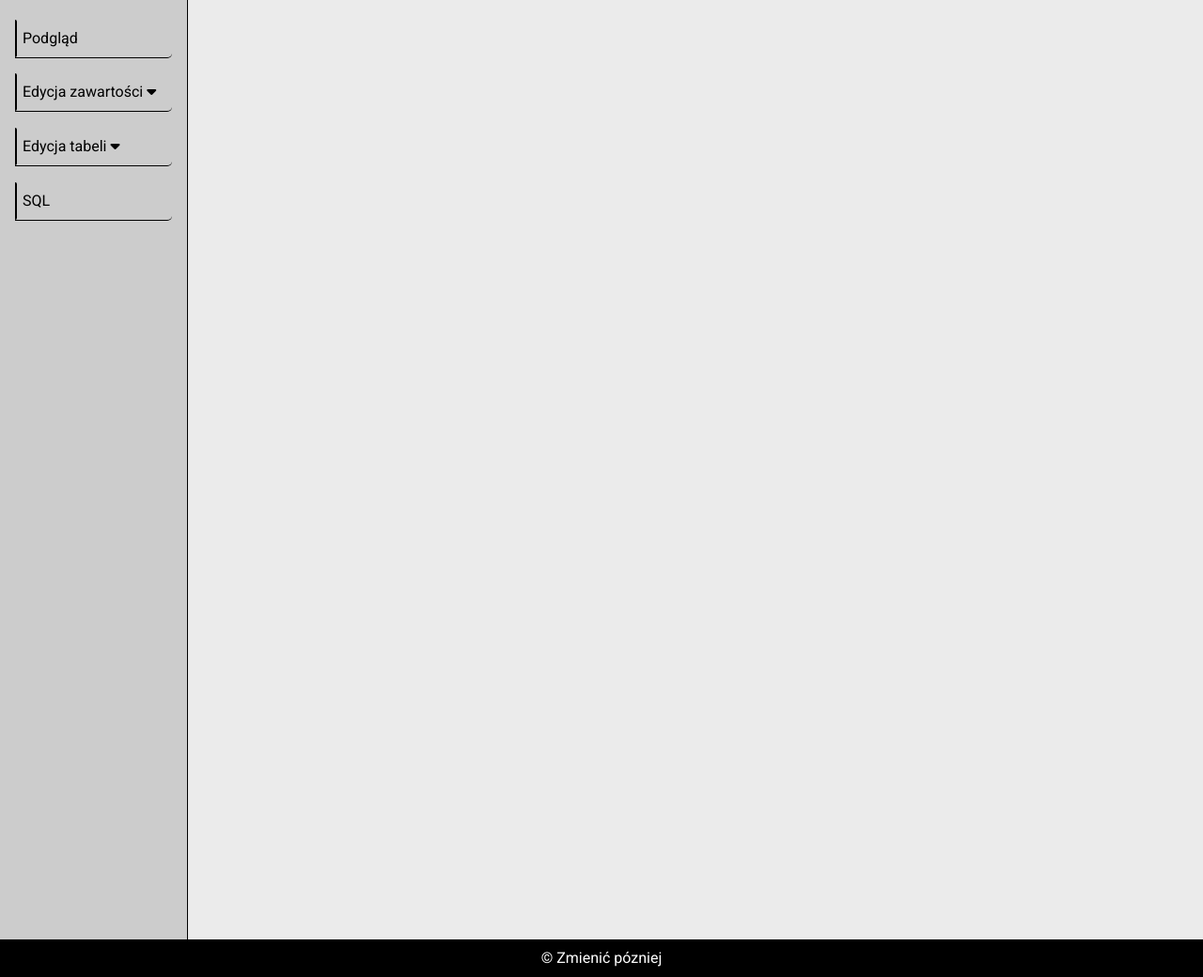
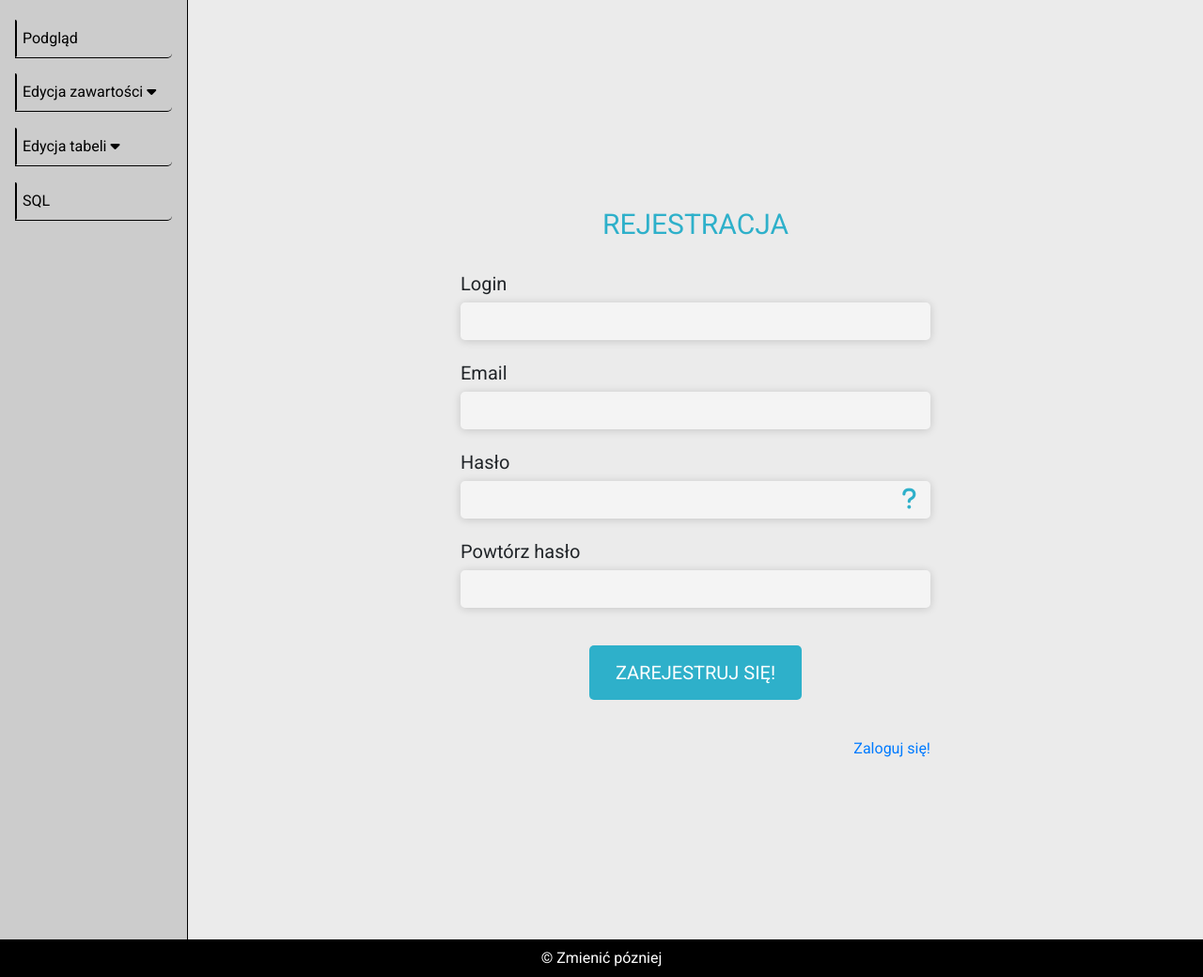
Before and after one commit to Mavannkas/phpProject, a PHP site: page /panel/register.html in a window 1280 px wide. Shown: the part 60-1100 px from the top of the page at 94% size. Run offline with PHP 8.4, Linux system fonts and the light colour scheme; some libraries are stand-ins or nearby versions.

Commit message:
create register form with validation

```diff
--- a/site/css/mian.css
+++ b/site/css/mian.css
@@ -688,12 +688,10 @@ header .header-text {
   border: none;
   border-radius: 5px;
   overflow: hidden;
-  z-index: 1031;
 }
 
 #contact div > button:hover::after {
   background-color: #238396;
-  z-index: 1033;
 }
 
 footer {
--- a/site/css/panel.css
+++ b/site/css/panel.css
@@ -14,6 +14,54 @@ body {
   font-family: 'Roboto', sans-serif;
   font-size: 1.6rem;
   background: #ebebeb;
+}
+
+.title {
+  margin: 1em 0;
+  color: #2eb0ca;
+  text-transform: uppercase;
+  text-align: center;
+  font-size: 3rem;
+}
+
+.secondary-btn {
+  position: relative;
+  text-transform: uppercase;
+  min-width: 110px;
+  padding: .7em 1.4em;
+  margin: 1em 0;
+  font-size: 1.6rem;
+  color: white;
+  background-color: #2eb0ca;
+  border: none;
+  border-radius: 5px;
+  overflow: hidden;
+  z-index: 0;
+}
+
+.secondary-btn::after {
+  position: absolute;
+  top: 0;
+  left: 0;
+  display: block;
+  width: 100%;
+  height: 100%;
+  -webkit-transform: scaleX(0);
+          transform: scaleX(0);
+  -webkit-transform-origin: top right;
+          transform-origin: top right;
+  -webkit-transition: .5s;
+  transition: .5s;
+  content: '';
+  z-index: -1;
+}
+
+.secondary-btn:hover::after {
+  -webkit-transform-origin: bottom left;
+          transform-origin: bottom left;
+  -webkit-transform: scaleX(1);
+          transform: scaleX(1);
+  background-color: #238396;
 }
 
 .show {
@@ -204,6 +252,79 @@ body {
   padding-left: 1em;
 }
 
+main {
+  display: -webkit-box;
+  display: -ms-flexbox;
+  display: flex;
+}
+
+main section {
+  width: 100%;
+  display: -webkit-box;
+  display: -ms-flexbox;
+  display: flex;
+  -webkit-box-align: center;
+      -ms-flex-align: center;
+          align-items: center;
+  -webkit-box-pack: center;
+      -ms-flex-pack: center;
+          justify-content: center;
+}
+
+.form {
+  position: relative;
+  width: 500px;
+}
+
+.form__body {
+  margin: 0 auto;
+}
+
+.form__body label {
+  display: block;
+  margin-top: 1em;
+  font-size: 2rem;
+}
+
+.form__body input {
+  width: 100%;
+  padding: 0.5em;
+  margin-bottom: 0em;
+  border: none;
+  background: rgba(255, 255, 255, 0.452);
+  -webkit-box-shadow: 0 1px 10px 0 rgba(0, 0, 0, 0.164);
+          box-shadow: 0 1px 10px 0 rgba(0, 0, 0, 0.164);
+  border-radius: 5px;
+}
+
+.form__body .form__input-box {
+  position: relative;
+}
+
+.form__body .form__input-box i {
+  position: absolute;
+  right: 15px;
+  bottom: 8px;
+  font-size: 2.5rem;
+  color: #2eb0ca;
+}
+
+.form__body button {
+  display: block;
+  margin: 2em auto;
+  font-size: 2rem;
+}
+
+.form__body .error {
+  margin-top: 1em;
+  color: red;
+}
+
+.form__footer {
+  display: block;
+  text-align: right;
+}
+
 footer {
   width: 100%;
   text-align: center;
--- /dev/null
+++ b/site/js/reg.js
@@ -0,0 +1,61 @@
+const regMain=()=>{
+    const btn = document.querySelector(".form button");
+    const login = document.querySelector("#login");
+    const mail = document.querySelector("#mail");
+    const password = document.querySelector("#password");
+    const passTest = document.querySelector("#pass-test");
+    const err=document.querySelector(".error");
+
+    const colorReset=()=>{
+        login.style.backgroundColor="";
+        mail.style.backgroundColor="";
+        password.style.backgroundColor="";
+        passTest.style.backgroundColor="";
+    }
+    //#ff9797
+    //#3be03b
+    btn.addEventListener('click',()=>{
+        const red='#ff9797',
+            green='#7efb7e';
+        colorReset();
+        let message='';
+        // if(login.value && checkLogin(login.value)){
+        //     login.style.backgroundColor=red;
+        //     message+="Login zajęty lub pusty\n";
+        // }else{
+        //     login.style.backgroundColor=green;
+        // }
+
+        if(!mail.value || !(/^[\w-\.]+@([\w-]+\.)+[\w-]{2,4}$/.test(mail.value))){
+            mail.style.backgroundColor=red;
+            message+="błędny mail\n";
+        }else{
+            mail.style.backgroundColor=green;
+        }
+
+        if(!passTest.value || !password.value || password.value != passTest.value){
+            message+="hasła się różnią lub są puste\n";
+            passTest.style.backgroundColor=red;
+            password.style.backgroundColor=red;
+        }else{
+            if(!/^(?=.*[a-z])(?=.*[A-Z])(?=.*[0-9])(?=.*[!@#\$%\^&\*])(?=.{8,})/.test(password.value)){
+                message+="hasło nie spełnia wymagań dotyczących złożoności\n";
+                password.style.backgroundColor=red;
+            }else{
+                password.style.backgroundColor=green;
+            }
+        }
+        if(!message){
+            console.log(message)
+            document.querySelector('.form__body').submit();
+        }else{
+            err.innerText=message;
+        }
+    })
+
+}
+
+
+
+
+window.addEventListener('load', regMain);
--- a/site/panel/register.html
+++ b/site/panel/register.html
@@ -47,7 +47,33 @@
             </nav>
         </aside>
         <section>
-
+            <div class="form">
+                <h3 class="title">Rejestracja</h3>
+                <form action="#" class="form__body">
+                    <div class="form__input-box">
+                        <label for="login">Login</label>
+                        <input type="text" id="login" name="login" required>
+                    </div>
+                    <div class="form__input-box">
+                        <label for="mail">Email</label>
+                        <input type="email" id="mail" name="mail" required>
+                    </div>
+                    <div class="form__input-box">
+                        <label for="password">Hasło</label>
+                        <input type="password" id="password" name="password" required>
+                        <i type="button" class="fas fa-question" data-bs-toggle="tooltip" data-html="true" title="Minimum 8 znaków, co najmniej 1 znak specjalny, wielka litera i cyfra">
+                          </i>
+                    </div>
+                    <div class="form__input-box">
+                        <label for="pass-test">Powtórz hasło</label>
+                        <input type="password" id="pass-test" name="pass-test" required>
+                    </div>
+                    <p class="error"></p>
+                    <button type="button" class="secondary-btn">Zarejestruj się!</button>
+                </form>
+                <a href="login.html" class="form__footer">Zaloguj się!</a>
+            </div>
+            <script src="../js/reg.js"></script>
         </section>
     </main>
     <footer>
@@ -63,7 +89,7 @@
     src="https://code.jquery.com/jquery-3.5.1.min.js"
     integrity="sha256-9/aliU8dGd2tb6OSsuzixeV4y/faTqgFtohetphbbj0="
     crossorigin="anonymous"></script>
-      <script src="https://cdn.jsdelivr.net/npm/bootstrap@4.6.0/dist/js/bootstrap.bundle.min.js" integrity="sha384-Piv4xVNRyMGpqkS2by6br4gNJ7DXjqk09RmUpJ8jgGtD7zP9yug3goQfGII0yAns" crossorigin="anonymous"></script>
+    <script src="https://cdn.jsdelivr.net/npm/bootstrap@5.0.0-beta1/dist/js/bootstrap.bundle.min.js" integrity="sha384-ygbV9kiqUc6oa4msXn9868pTtWMgiQaeYH7/t7LECLbyPA2x65Kgf80OJFdroafW" crossorigin="anonymous"></script>
       <script src="../js/panel.js"> </script>
 </body>
 </html>
--- a/site/sass/mian.scss
+++ b/site/sass/mian.scss
@@ -107,7 +107,7 @@ body{
             }
         }
 
-    }
+}
 
 .secondary-btn{
     position: relative;
@@ -562,11 +562,11 @@ header{
         border: none;
         border-radius: 5px;
         overflow: hidden;
-        z-index: 1031;
+        // z-index: 1031;
         &:hover{
             &::after{
                 background-color: #238396;
-                z-index: 1033;
+                // z-index: 1033;
             }
         }
     }
--- a/site/sass/panel.scss
+++ b/site/sass/panel.scss
@@ -16,6 +16,53 @@ body{
     font-size: 1.6rem;
     background: $body-color;
     // background-color: $main-color;
+}
+
+.title{
+    margin: 1em 0;
+    color: $main-color;
+    text-transform: uppercase;
+    text-align: center;
+    font-size: 3rem;
+}
+
+.secondary-btn{
+    position: relative;
+    text-transform: uppercase;
+    min-width: 110px;
+    padding: .7em 1.4em;
+    margin: 1em 0;
+    font-size: 1.6rem;
+    color: white;
+    background-color: $main-color;
+    border: none;
+    border-radius: 5px;
+    overflow: hidden;
+    z-index: 0;
+
+    &::after{
+        position: absolute;
+        top: 0;
+        left: 0;
+        display: block;
+        width: 100%;
+        height: 100%;
+        transform: scaleX(0);
+        transform-origin: top right;
+        transition: .5s;
+        content: '';
+        z-index: -1;
+    }
+
+    &:hover{
+
+        &::after{
+            transform-origin: bottom left;
+            transform: scaleX(1);
+            background-color: #238396;
+        }
+    }
+
 }
 
 .show{
@@ -148,6 +195,69 @@ body{
         }
     }
 }
+//main
+main{
+    display: flex;
+
+    section{
+        width: 100%;
+        display: flex;
+        align-items: center;
+        justify-content: center;
+    }
+}
+
+//form-reg
+.form{
+    position: relative;
+    width: 500px;
+    &__body{
+        // width: 250px;
+        margin: 0 auto;
+        label{
+            display: block;
+            margin-top: 1em;
+            font-size: 2rem;
+        }
+        input{
+            width: 100%;
+            padding: 0.5em;
+            margin-bottom: 0em;
+            border:none;
+            background: rgba(255, 255, 255, 0.452);
+            box-shadow: 0 1px 10px 0 rgba(0, 0, 0, 0.164);
+            border-radius: 5px;
+        }
+        .form__input-box{
+            position: relative;
+
+            i{
+                position: absolute;
+                right: 15px;
+                bottom: 8px;
+                font-size: 2.5rem;
+                color: $main-color;
+            }
+        }
+
+        button{
+            display: block;
+            margin: 2em auto;
+            font-size: 2rem;
+        }
+
+        .error{
+            margin-top: 1em;
+            color: red;
+        }
+    }
+
+    &__footer{
+        display: block;
+        text-align: right;
+    }
+
+}
 //footer
 footer{
     width: 100%;
@@ -164,14 +274,7 @@ footer{
             color: white;
         }
     }
-
 }
-
-
-
-
-
-
 
 .small-device{
     display: none;
```
Also changed, not shown: site/js/panel.js (+5 -5 lines), 2 other files.
